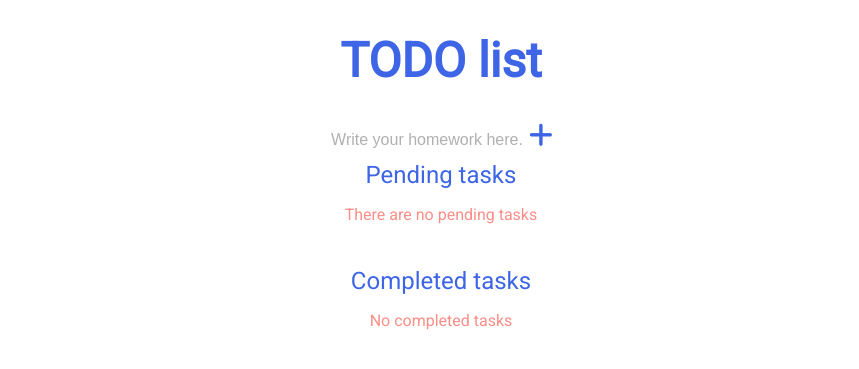
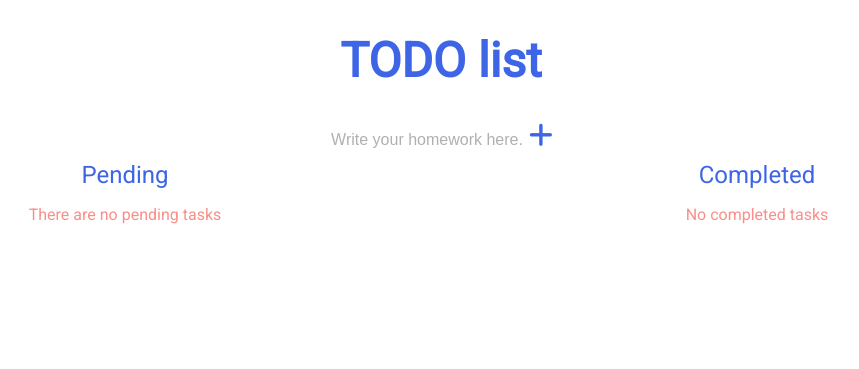
Before and after one commit to Alfarada/todo_php, a PHP site: page /todo_php/ in a window 1280 px wide. Shown: the top 369 px of the page, without its empty margins (199-1058 px from the left). Run offline with PHP 8.4, Linux system fonts and the light colour scheme; data that the repository does not hold is empty.

Commit message:
improving style of list item

```diff
--- a/public/css/style.css
+++ b/public/css/style.css
@@ -117,6 +117,12 @@ li > a {
     display: flex;
     justify-content: space-between;
     height: 1.7rem;
+
+    background-color: beige;
+    height: 2rem;
+    padding: 5px 15px;
+    border-radius: 10px;
+    margin-bottom: 15px;
 }
 
 .ul-pending-tasks li p {
@@ -153,3 +159,10 @@ li > a {
 .container-status-message {
     text-align: center;
 }
+
+@media screen and (min-width: 576px) {
+    .container-tasks-list {
+        display: flex;
+        flex-direction: row;
+    }
+}
--- a/view/index.php
+++ b/view/index.php
@@ -38,7 +38,7 @@
         <!-- <div class="container block-task-wrap"> -->
         <div class="container-tasks-pending">
             <form action="" method="post">
-                <h2> Pending tasks</h2>
+                <h2> Pending</h2>
                 <?php if (empty($tasks) || !$count_pending_tasks) : ?>
                     <ul class="ul-pending-tasks">
                         <p class="wrong">There are no pending tasks</p>
@@ -68,7 +68,7 @@
         <div class="container-tasks-completed">
 
             <div class="tasks-completed-wrap">
-                <h2> Completed tasks</h2>
+                <h2> Completed</h2>
                 <ul class="ul-pending-tasks">
                     <?php if (!$count_completed_tasks) : ?>
                         <p class="wrong"> No completed tasks</p>
```
